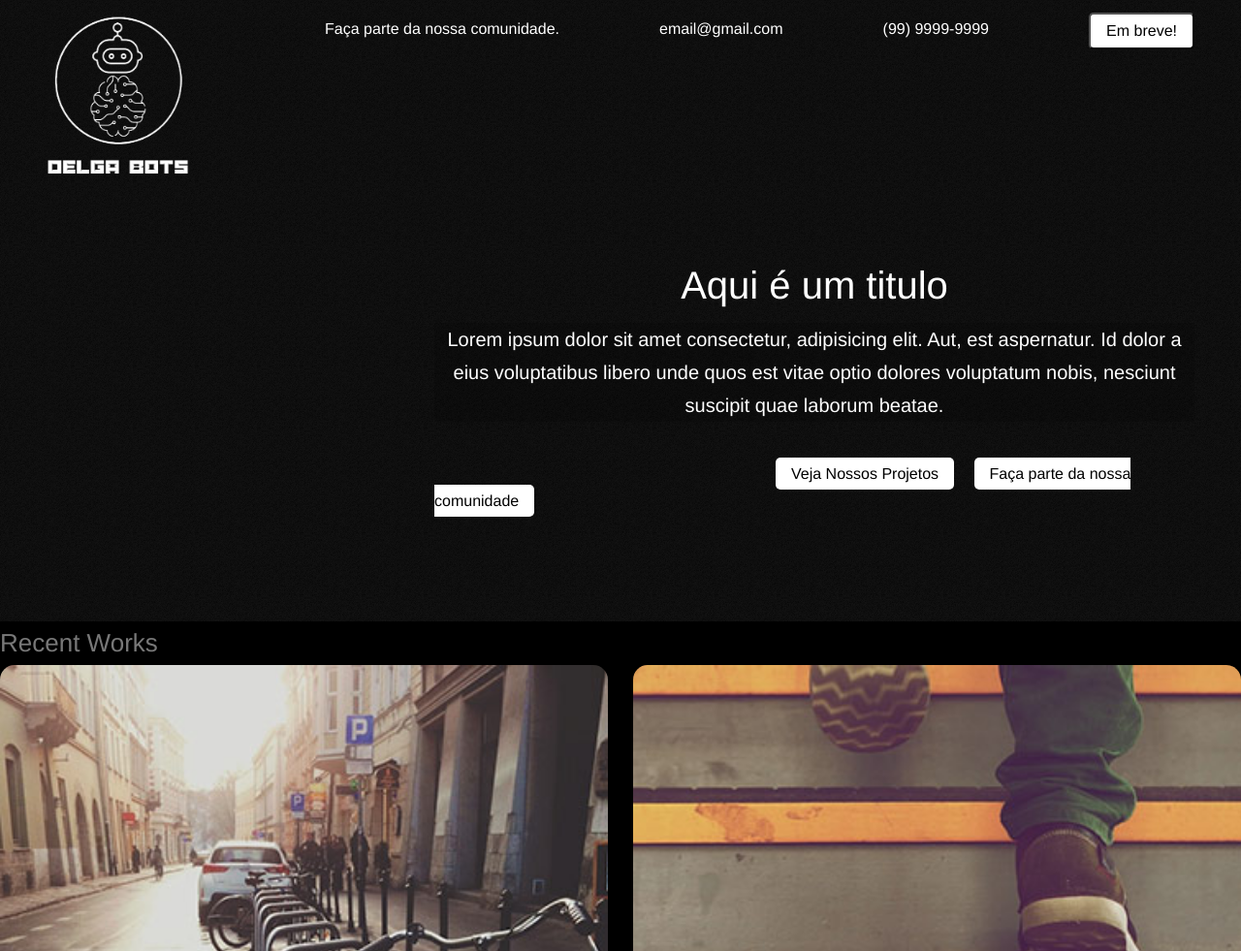
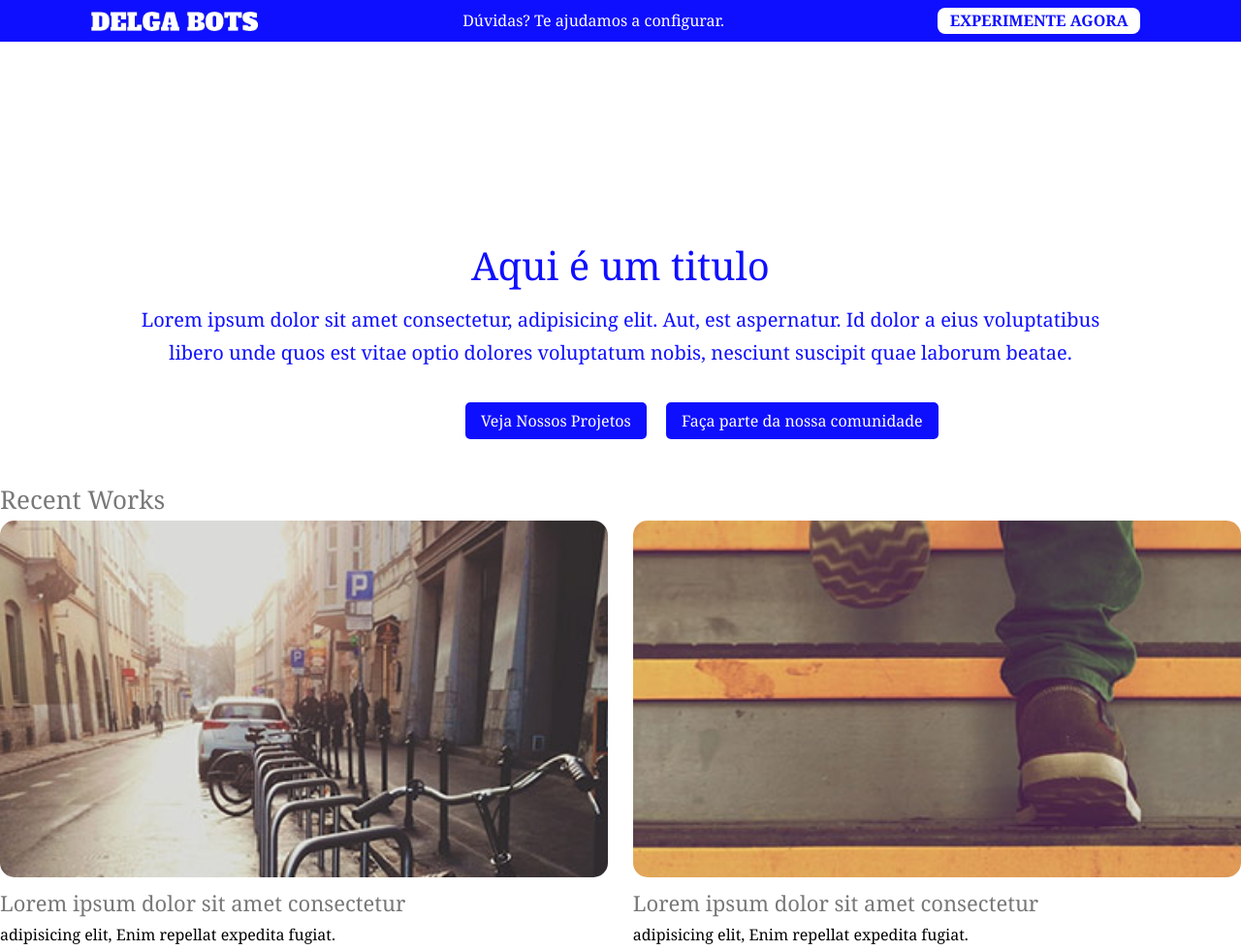
Before and after one commit to MarcosAlvesAL/Delga-Bot, a plain HTML site: page index.html in a window 1280 px wide. Shown: the top 981 px of the page at 97% size. Drawn offline with Linux system fonts and the light colour scheme; files whose address does not match are found by name.

Commit message:
Ajustes no banner

```diff
--- a/css/style.css
+++ b/css/style.css
@@ -1,20 +1,17 @@
 body{
-    font-family: Helvetica, Arial, sans-serif;
-    color: white;
+    font-family: Georgia, 'Times New Roman', Times, serif;
+    color:black;
     font-weight: normal;
     line-height: 1.7;
     padding: 0;
     margin: 0;
-    background-color: black;
+    background-color: white;
 }
 a{
     transition: color .2s linear;
     text-decoration: none;
 }
-a:hover{
-    border-bottom: 1px dotted;
-    transition: color .2s linear;
-}
+
 h1, h2, h3, h4, h5, h6{
     color: #787878;
     font-weight: normal;
@@ -79,8 +76,8 @@ ul, ol{
     color: #49bf9d;
 }
 .button-default{
-    background-color:white;
-    color: black;
+    background-color:rgb(15, 15, 255);
+    color: white;
     border-radius: 5px;
     padding: 0.5em 1em;
     font-size: 1em;
@@ -97,7 +94,6 @@ ul, ol{
 .button-default-full{
     display: block;
     text-align: center;
-
 }
 .button-default-big{
     font-size: 1em;
@@ -118,13 +114,11 @@ input:focus, textarea:focus{
     border: solid 2px #49bf9d;
     outline: none;
 }
-.nav-header{
-    background-image: url('../images/overlay.png');
-}
+
 .nav-links{
     display: flex;
-    align-items:start;
-    justify-content: space-between;
+    align-items:center;
+    justify-content:space-around;
     padding: 0;
     margin:0;
 }
@@ -132,22 +126,46 @@ input:focus, textarea:focus{
     border: 0;
 }
 .head-img{
-    width: 80%;
+    width: 11em;
 }
 .link{
     list-style: none;
-    margin: 1em 0 0 0;
+    margin: 0.5em 1.5em;
+    color: rgb(15, 15, 255);
+    padding: 0em 0.8em;
+    border-radius: 0.5em;
 }
 .link:first-child{
-    margin: 1em 0 0 3em;
+    border: none;
+    margin: 0.6em 0 0 0;
+}
+.link:first-child:hover{
+    cursor: pointer;
 }
 .link:last-child{
-    margin: 0.8em 3em 0 0;
+    background-color: white;
+    color: rgb(15, 15, 255);
+    font-weight: bold;
+}
+.link:last-child:hover{
+    background-color: rgb(12, 28, 151);
+    color: white;
+    transition: linear 0.2s;
+    cursor: pointer;
+}
+.nav-header{
+    background-color: rgb(15, 15, 255);
 }
 .nav-header-title{
-    font-size: 16px;
+    font-size: 1em;
+    color:rgb(15, 15, 255);
+}
+.nav-header-title:hover{
     color: white;
-    font-weight: normal;
+}
+.nav-header-title1{
+    font-size: 1em;
+    color:white;
 }
 .nav-footer{
     text-align: center;
@@ -159,23 +177,22 @@ input:focus, textarea:focus{
 .descricao{
     height: 450px;
     max-height: 450px;
-    padding: 5% 3em 5% 35%;
+    padding: 12em 8em 3em 8em;
     box-sizing: border-box;
 }
 .descricaoTitle{
-    color: white;
+    color: rgb(15, 15, 255);
     font-size: 40px;
     margin: 5px;
     text-align: center;
 }
 .descricaoSubTitle{
-    color: white;
+    color:rgb(15, 15, 255);
     font-size: 20px;
-    background-color: #0000002b;
     text-align: center;
 }
 .conteudo-principal1{
-    background-image: url('../images/overlay.png');
+
 }
 .button-banner{
     margin: 1em 0 0 22em;
--- a/index.html
+++ b/index.html
@@ -18,11 +18,9 @@
     <body>
         <header class="nav-header">
             <ul class="nav-links">
-                <li class="link"><a href="index.html" class="nav-head-link header-link"><img src="images/Delga-Bots-logo-bg.png" class="head-img"> </a></li>
-                <li class="link"><a class="nav-header-title"> Faça parte da nossa comunidade. </a></li>
-                <li class="link"><a class="nav-header-title"> email@gmail.com </a></li>
-                <li class="link"><a class="nav-header-title"> (99) 9999-9999 </a></li>
-                <li class="link"><button class="button-default"> Em breve! </button></li>
+                <li class="link"><a href="index.html" class="nav-head-link header-link"><img src="images/DELGABOTS-LOGO.png" class="head-img"> </a></li>
+                <li class="link"><a class="nav-header-title1"> Dúvidas? Te ajudamos a configurar. </a></li>
+                <li class="link"><a class="nav-header-title"> EXPERIMENTE AGORA </a></li>
             </ul>
         </header>
 
```
Also changed, not shown: images/DELGABOTS-LOGO.png (added).
